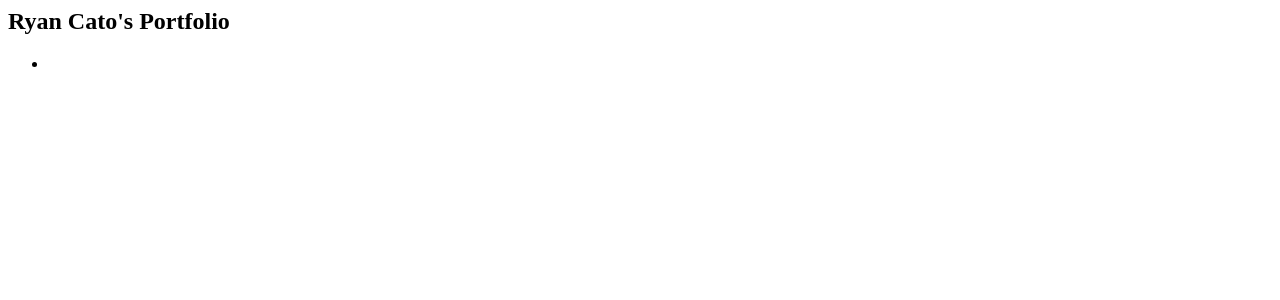
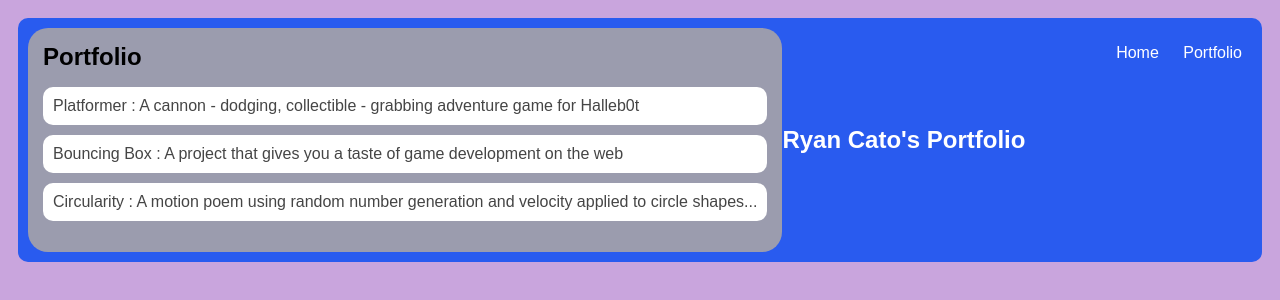
Before and after one commit to ryanTcato/ryanTcato.github.io, a plain HTML site: page portfolio.html in a window 1280 px wide. Drawn offline with Linux system fonts and the light colour scheme.

Commit message:
Portfolio done

```diff
--- a/portfolio.html
+++ b/portfolio.html
@@ -2,14 +2,109 @@
     <html>
         <head>
             <title>Ryan Town, USA</title>
+            <style type="text/css">
+                body {
+             background: rgb(201, 165, 221);
+             color: rgb(45, 45, 45);
+             padding: 10px;
+             font-family: arial;
+         }
+         header {
+             font-size: 1.5em;
+             font-weight: bold;
+         }
+
+         #all-contents {
+             max-width: 800px;
+             margin: auto;
+         }
+
+         /* navigation menu */
+         nav {
+             background: rgb(41, 91, 239);
+             margin: 0 auto;
+             display: flex;
+             padding: 10px;
+             border-radius: 10px 10px;
+         }
+         h1 {
+             display: flex;
+             align-items: center;
+             color: rgb(255, 255, 255);
+             flex: 1;
+             margin: 0;
+         }
+         #nav-ul {
+             list-style-image: none;
+         }
+         .nav-li {
+             display: inline-block;
+             padding: 0 10px;
+         }
+         .nav-a {
+             text-decoration: none;
+             color: #fff;
+         }
+
+         /* main container area beneath menu */
+         main {
+             background: rgb(155, 156, 174);
+             display: flex;
+             border-radius: 20px;
+         }
+         .content {
+             flex: 1;
+             padding: 15px;
+         }
+                  /* portfolio styles */
+                  .content h1 {
+             color: black;
+         }
+
+         #portfolio {
+             list-style-type: none;
+             padding-left: 0;
+         }
+
+         #portfolio li {
+             background: #fff;
+             padding: 10px;
+             border-radius: 10px;
+             margin-bottom: 10px;
+         }
+
+         #portfolio li:hover {
+             background: #eee;
+         }
+         #portfolio a {
+             text-decoration: none;
+             color: #454545;
+         }
+            </style>
         </head>
 
         <body>
             <div id=""all-contents">
+                <!--New Stuff Here-->
                 <nav>
+                    <main>
+                        <div class="content">
+                            <h1> Portfolio </h1>
+                            <ul id="portfolio">
+                                <li><a href="projects/platformer/">Platformer : A cannon - dodging, collectible - grabbing adventure game for Halleb0t</a></li>
+                                <li><a href="projects/bouncing-box/">Bouncing Box : A project that gives you a taste of game development on the web </a></li>
+                                <li><a href="projects/circularity/">Circularity : A motion poem using random number generation and velocity applied to circle shapes...</a></li>
+                            </ul>
+                        </div>
+                    </main>
                     <h1> Ryan Cato's Portfolio </h1>
                     <ul id="nav-ul">
-                        <li class
+                        <li class="nav-li">
+                            <a class="nav-a" href="index.html"> Home </a>
+                        </li>
+                        <li class="nav-li">
+                            <a class="nav-a" href="portfolio.html"> Portfolio </a>
+                        </li>
                     </ul>
                 </nav>
             </div>
```
Also changed, not shown: index.html (+3 -1 lines).
